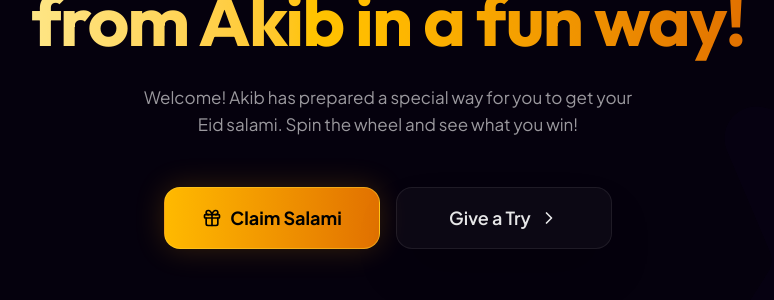
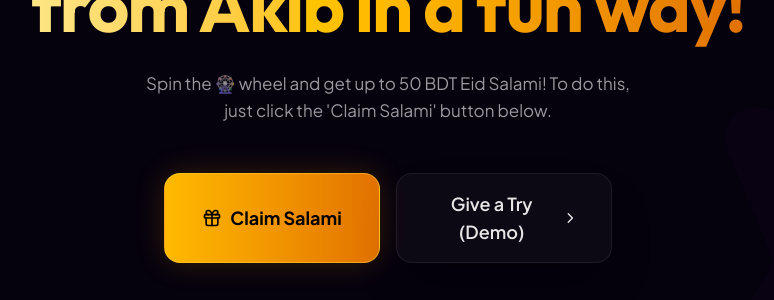
Before and after one commit to akiibjabed/salamiweb, a React (Vite) app: page / in a window 1280 px wide. Shown: the part 315-615 px from the top of the page, without its empty margins (252-1026 px from the left). Built offline with nearby package versions, Linux system fonts and the light colour scheme; no server answers; the database is empty.

Commit message:
Add files via upload

```diff
--- a/src/components/ClaimForm.tsx
+++ b/src/components/ClaimForm.tsx
@@ -39,7 +39,7 @@ export default function ClaimForm({ type, initialName = '', initialToken = '', o
       const snap = await getDocs(q);
 
       if (snap.empty) {
-        setError('Invalid pass token. Please check and try again.');
+        setError('Invalid salami pass or this pass has already been used!');
         setLoading(false);
         return;
       }
@@ -97,7 +97,7 @@ export default function ClaimForm({ type, initialName = '', initialToken = '', o
           </h2>
           <p className="text-white/50 text-sm">
             {type === 'claim'
-              ? 'Use your unique pass token to claim your salami.'
+              ? 'Use your unique salami pass to claim your salami.'
               : 'Just enter your name and give it a spin!'}
           </p>
         </div>
@@ -119,13 +119,13 @@ export default function ClaimForm({ type, initialName = '', initialToken = '', o
           {type === 'claim' && (
             <>
               <div className="space-y-1.5">
-                <label className="text-xs font-bold text-white/70 uppercase tracking-wider ml-1">Salami Pass (Fills auto)</label>
+                <label className="text-xs font-bold text-white/70 uppercase tracking-wider ml-1">Salami Pass (auto-fill)</label>
                 <input
                   type="text"
                   value={token}
                   onChange={(e) => setToken(e.target.value.toUpperCase())}
                   className="w-full bg-black/20 border border-white/10 rounded-xl px-4 py-3.5 text-white placeholder-white/20 focus:outline-none focus:ring-2 focus:ring-amber-500/50 focus:border-transparent transition-all font-mono tracking-widest"
-                  placeholder="ENTER GIVEN TOKEN"
+                  placeholder="Enter salami pass"
                   required
                   disabled={loading}
                 />
--- a/src/components/LandingPage.tsx
+++ b/src/components/LandingPage.tsx
@@ -14,14 +14,14 @@ export default function LandingPage({ onStart, onAdmin }: LandingPageProps) {
       <motion.div
         animate={{ rotate: 360 }}
         transition={{ duration: 30, repeat: Infinity, ease: "linear" }}
-        className="absolute top-[-10%] left-[-10%] text-amber-500/10 opacity-20 pointer-events-none"
+        className="absolute top-[-10%] left-[-10%] text-amber-500/10 opacity-30 pointer-events-none"
       >
         <Star size={400} />
       </motion.div>
       <motion.div
         animate={{ rotate: -360 }}
         transition={{ duration: 40, repeat: Infinity, ease: "linear" }}
-        className="absolute bottom-[-10%] right-[-10%] text-violet-500/10 opacity-20 pointer-events-none"
+        className="absolute bottom-[-10%] right-[-10%] text-violet-500/10 opacity-30 pointer-events-none"
       >
         <Star size={500} />
       </motion.div>
@@ -43,7 +43,7 @@ export default function LandingPage({ onStart, onAdmin }: LandingPageProps) {
           <span className="text-gradient-gold">from Akib in a fun way!</span>
         </h1>
         <p className="text-white/60 max-w-lg mx-auto text-[17px] leading-relaxed">
-          Welcome! Akib has prepared a special way for you to get your Eid salami. Spin the wheel and see what you win!
+          Spin the 🎡 wheel and get up to 50 BDT Eid Salami! To do this, just click the 'Claim Salami' button below.
         </p>
       </motion.div>
 
@@ -64,7 +64,7 @@ export default function LandingPage({ onStart, onAdmin }: LandingPageProps) {
           onClick={() => onStart('try')}
           className="flex-1 glass-panel text-white/90 px-8 py-4 rounded-2xl font-semibold text-lg hover:bg-white/10 hover:text-white transition-all transform hover:-translate-y-1 flex items-center justify-center gap-2 group"
         >
-          Give a Try
+          Give a Try (Demo)
           <ChevronRight className="group-hover:translate-x-1 transition-transform" size={20} />
         </button>
       </motion.div>
```
